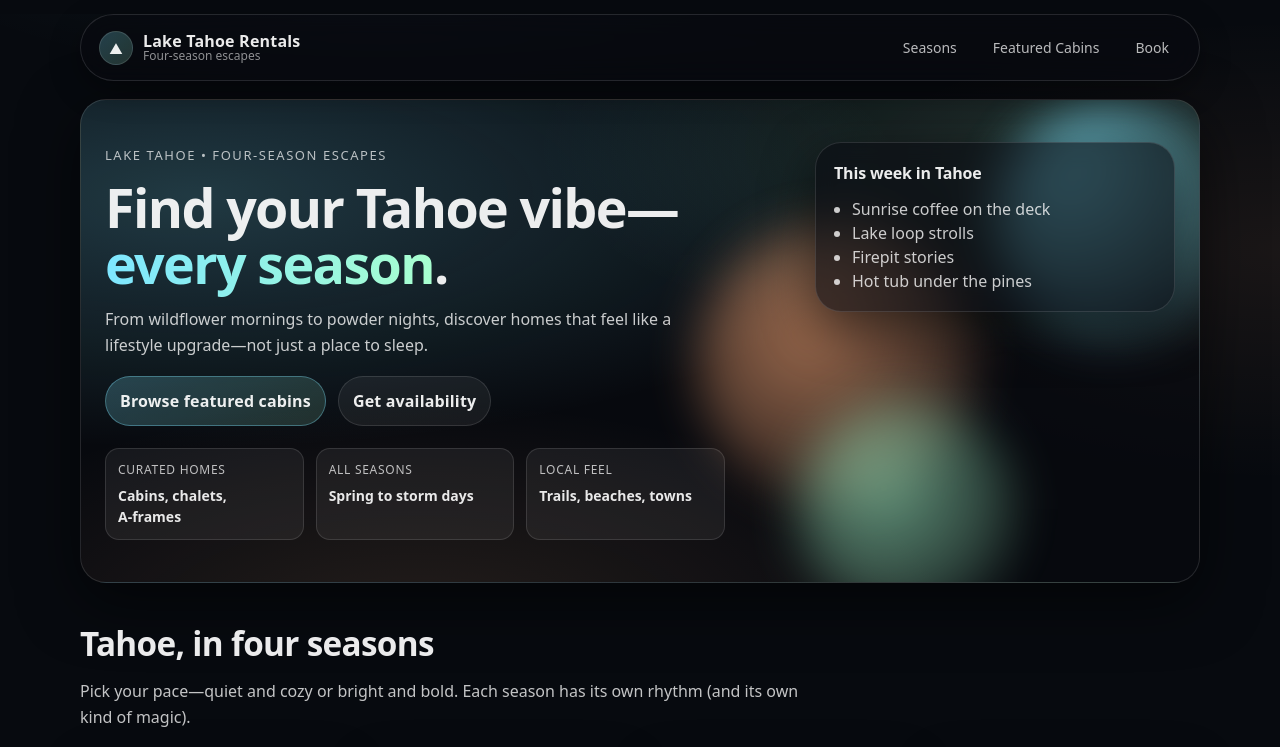
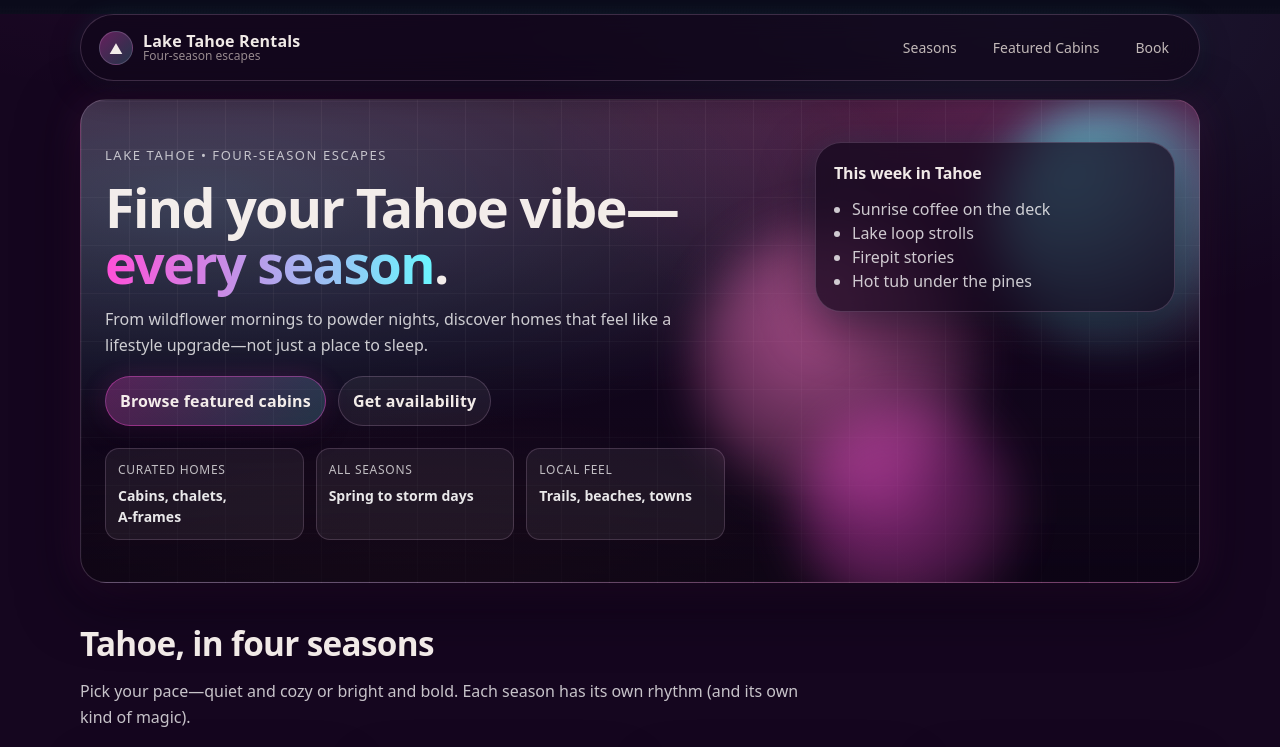
Before and after one commit to knugget929/tahoe-four-seasons-rentals, a React (Vite) app: page / in a window 1280 px wide. Shown: the top 747 px of the page. Built offline with nearby package versions, Linux system fonts and the light colour scheme.

Commit message:
style: retro landing page polish (#3) (#4)
Co-authored-by: Vita <admin@Kimos-MacBook-Pro.local>

```diff
--- a/src/App.css
+++ b/src/App.css
@@ -6,18 +6,20 @@
 */
 
 :root {
-  --bg: #070a0f;
-  --surface: rgba(255, 255, 255, 0.06);
-  --surface2: rgba(255, 255, 255, 0.09);
-  --text: rgba(255, 255, 255, 0.92);
-  --muted: rgba(255, 255, 255, 0.72);
-  --faint: rgba(255, 255, 255, 0.55);
-  --border: rgba(255, 255, 255, 0.12);
-  --shadow: 0 18px 60px rgba(0, 0, 0, 0.55);
+  --bg: #15061f;
+  --surface: rgba(255, 255, 255, 0.07);
+  --surface2: rgba(255, 255, 255, 0.1);
+  --text: rgba(255, 249, 244, 0.94);
+  --muted: rgba(255, 245, 238, 0.74);
+  --faint: rgba(255, 241, 231, 0.56);
+  --border: rgba(255, 210, 255, 0.18);
+  --shadow:
+    0 18px 60px rgba(6, 2, 14, 0.6),
+    0 0 40px rgba(255, 79, 216, 0.12);
 
-  --brand: #7ee6ff;
-  --brand2: #a8ffcf;
-  --focus: rgba(126, 230, 255, 0.75);
+  --brand: #ff4fd8;
+  --brand2: #6af6ff;
+  --focus: rgba(106, 246, 255, 0.9);
 
   --radius: 18px;
   --radius-sm: 14px;
@@ -32,6 +34,9 @@
 .page {
   min-height: 100dvh;
   color: var(--text);
+  background: radial-gradient(1200px 600px at 20% -10%, rgba(255, 79, 216, 0.08), transparent 55%),
+    radial-gradient(900px 520px at 80% 0%, rgba(106, 246, 255, 0.08), transparent 60%),
+    var(--bg);
 }
 
 .skipLink {
@@ -65,9 +70,9 @@
   width: min(var(--container), calc(100% - 28px));
   border: 1px solid var(--border);
   border-radius: 999px;
-  background: rgba(8, 10, 16, 0.65);
+  background: rgba(17, 7, 27, 0.72);
   backdrop-filter: blur(14px);
-  box-shadow: 0 10px 30px rgba(0, 0, 0, 0.35);
+  box-shadow: 0 10px 30px rgba(6, 2, 14, 0.45), 0 0 24px rgba(106, 246, 255, 0.08);
 }
 
 .brand {
@@ -84,8 +89,8 @@
   width: 34px;
   height: 34px;
   border-radius: 999px;
-  background: linear-gradient(135deg, rgba(126, 230, 255, 0.25), rgba(168, 255, 207, 0.18));
-  border: 1px solid rgba(255, 255, 255, 0.12);
+  background: linear-gradient(135deg, rgba(255, 79, 216, 0.35), rgba(106, 246, 255, 0.2));
+  border: 1px solid rgba(255, 210, 255, 0.18);
 }
 
 .brandText {
@@ -142,10 +147,13 @@ select:focus-visible {
   border-radius: calc(var(--radius) + 8px);
   border: 1px solid var(--border);
   background:
-    radial-gradient(1200px 420px at 10% 20%, rgba(126, 230, 255, 0.22), transparent 60%),
-    radial-gradient(1000px 380px at 90% 10%, rgba(168, 255, 207, 0.16), transparent 55%),
-    radial-gradient(900px 380px at 30% 110%, rgba(255, 171, 120, 0.12), transparent 60%),
-    rgba(8, 10, 16, 0.55);
+    linear-gradient(180deg, rgba(255, 106, 168, 0.16), rgba(21, 6, 31, 0.2) 55%, rgba(10, 4, 18, 0.7)),
+    repeating-linear-gradient(90deg, rgba(255, 255, 255, 0.05) 0 1px, transparent 1px 48px),
+    repeating-linear-gradient(0deg, rgba(255, 255, 255, 0.04) 0 1px, transparent 1px 48px),
+    radial-gradient(1200px 420px at 10% 20%, rgba(106, 246, 255, 0.25), transparent 60%),
+    radial-gradient(1000px 380px at 90% 10%, rgba(255, 79, 216, 0.2), transparent 55%),
+    radial-gradient(900px 380px at 30% 110%, rgba(255, 140, 84, 0.12), transparent 60%),
+    rgba(17, 7, 27, 0.62);
   overflow: hidden;
   box-shadow: var(--shadow);
 }
@@ -217,8 +225,9 @@ select:focus-visible {
 }
 
 .button.primary {
-  border-color: rgba(126, 230, 255, 0.35);
-  background: linear-gradient(135deg, rgba(126, 230, 255, 0.22), rgba(168, 255, 207, 0.14));
+  border-color: rgba(255, 79, 216, 0.4);
+  background: linear-gradient(135deg, rgba(255, 79, 216, 0.28), rgba(106, 246, 255, 0.18));
+  box-shadow: 0 10px 24px rgba(7, 2, 16, 0.45), 0 0 24px rgba(255, 79, 216, 0.16);
 }
 
 .button.secondary {
@@ -244,7 +253,7 @@ select:focus-visible {
 
 .stat {
   border-radius: var(--radius-sm);
-  border: 1px solid rgba(255, 255, 255, 0.12);
+  border: 1px solid rgba(255, 210, 255, 0.16);
   background: rgba(255, 255, 255, 0.06);
   padding: 12px;
 }
@@ -281,7 +290,7 @@ select:focus-visible {
   height: 240px;
   right: -60px;
   top: -40px;
-  background: radial-gradient(circle at 30% 30%, rgba(126, 230, 255, 0.9), rgba(126, 230, 255, 0));
+  background: radial-gradient(circle at 30% 30%, rgba(106, 246, 255, 0.95), rgba(106, 246, 255, 0));
 }
 
 .orb2 {
@@ -289,7 +298,7 @@ select:focus-visible {
   height: 280px;
   left: -60px;
   top: 80px;
-  background: radial-gradient(circle at 40% 40%, rgba(255, 171, 120, 0.8), rgba(255, 171, 120, 0));
+  background: radial-gradient(circle at 40% 40%, rgba(255, 120, 200, 0.8), rgba(255, 120, 200, 0));
 }
 
 .orb3 {
@@ -297,7 +306,7 @@ select:focus-visible {
   height: 220px;
   left: 40px;
   bottom: -80px;
-  background: radial-gradient(circle at 40% 40%, rgba(168, 255, 207, 0.75), rgba(168, 255, 207, 0));
+  background: radial-gradient(circle at 40% 40%, rgba(255, 79, 216, 0.7), rgba(255, 79, 216, 0));
 }
 
 .heroCard {
@@ -306,10 +315,10 @@ select:focus-visible {
   margin-left: auto;
   max-width: 360px;
   border-radius: calc(var(--radius) + 8px);
-  border: 1px solid rgba(255, 255, 255, 0.12);
-  background: rgba(10, 12, 18, 0.58);
+  border: 1px solid rgba(255, 210, 255, 0.18);
+  background: rgba(16, 6, 26, 0.7);
   backdrop-filter: blur(10px);
-  box-shadow: 0 16px 50px rgba(0, 0, 0, 0.5);
+  box-shadow: 0 16px 50px rgba(6, 2, 14, 0.55), 0 0 28px rgba(106, 246, 255, 0.08);
   padding: 18px;
 }
 
--- a/src/index.css
+++ b/src/index.css
@@ -9,7 +9,7 @@
   -webkit-font-smoothing: antialiased;
   -moz-osx-font-smoothing: grayscale;
 
-  background: #070a0f;
+  background: #0b0b1b;
 }
 
 html {
@@ -21,22 +21,63 @@ body {
   min-width: 320px;
   min-height: 100dvh;
   background:
-    radial-gradient(1100px 520px at 30% -10%, rgba(126, 230, 255, 0.11), transparent 60%),
-    radial-gradient(900px 420px at 100% 10%, rgba(255, 171, 120, 0.08), transparent 55%),
-    radial-gradient(800px 420px at 0% 100%, rgba(168, 255, 207, 0.08), transparent 55%),
-    #070a0f;
+    radial-gradient(900px 420px at 85% -10%, rgba(255, 97, 180, 0.18), transparent 60%),
+    radial-gradient(1000px 460px at 0% 10%, rgba(255, 175, 110, 0.2), transparent 55%),
+    radial-gradient(900px 520px at 40% 100%, rgba(90, 210, 255, 0.14), transparent 60%),
+    linear-gradient(180deg, #1a0f35 0%, #0b0b1b 48%, #14091d 100%);
 }
 
 #root {
   min-height: 100dvh;
+  position: relative;
+  z-index: 1;
+}
+
+body::before {
+  content: '';
+  position: fixed;
+  inset: 0;
+  pointer-events: none;
+  z-index: 0;
+  background-image:
+    repeating-linear-gradient(
+      0deg,
+      rgba(255, 255, 255, 0.035) 0px,
+      rgba(255, 255, 255, 0.035) 1px,
+      rgba(0, 0, 0, 0) 2px,
+      rgba(0, 0, 0, 0) 4px
+    ),
+    repeating-linear-gradient(
+      90deg,
+      rgba(255, 255, 255, 0.02) 0px,
+      rgba(255, 255, 255, 0.02) 1px,
+      rgba(0, 0, 0, 0) 2px,
+      rgba(0, 0, 0, 0) 3px
+    );
+  opacity: 0.12;
+  mix-blend-mode: screen;
+  animation: scanlines 12s linear infinite;
 }
 
 ::selection {
-  background: rgba(126, 230, 255, 0.25);
+  background: rgba(255, 110, 199, 0.35);
+}
+
+@keyframes scanlines {
+  0% {
+    transform: translateY(0);
+  }
+  100% {
+    transform: translateY(12px);
+  }
 }
 
 @media (prefers-reduced-motion: reduce) {
   html {
     scroll-behavior: auto;
   }
+
+  body::before {
+    animation: none;
+  }
 }
```
